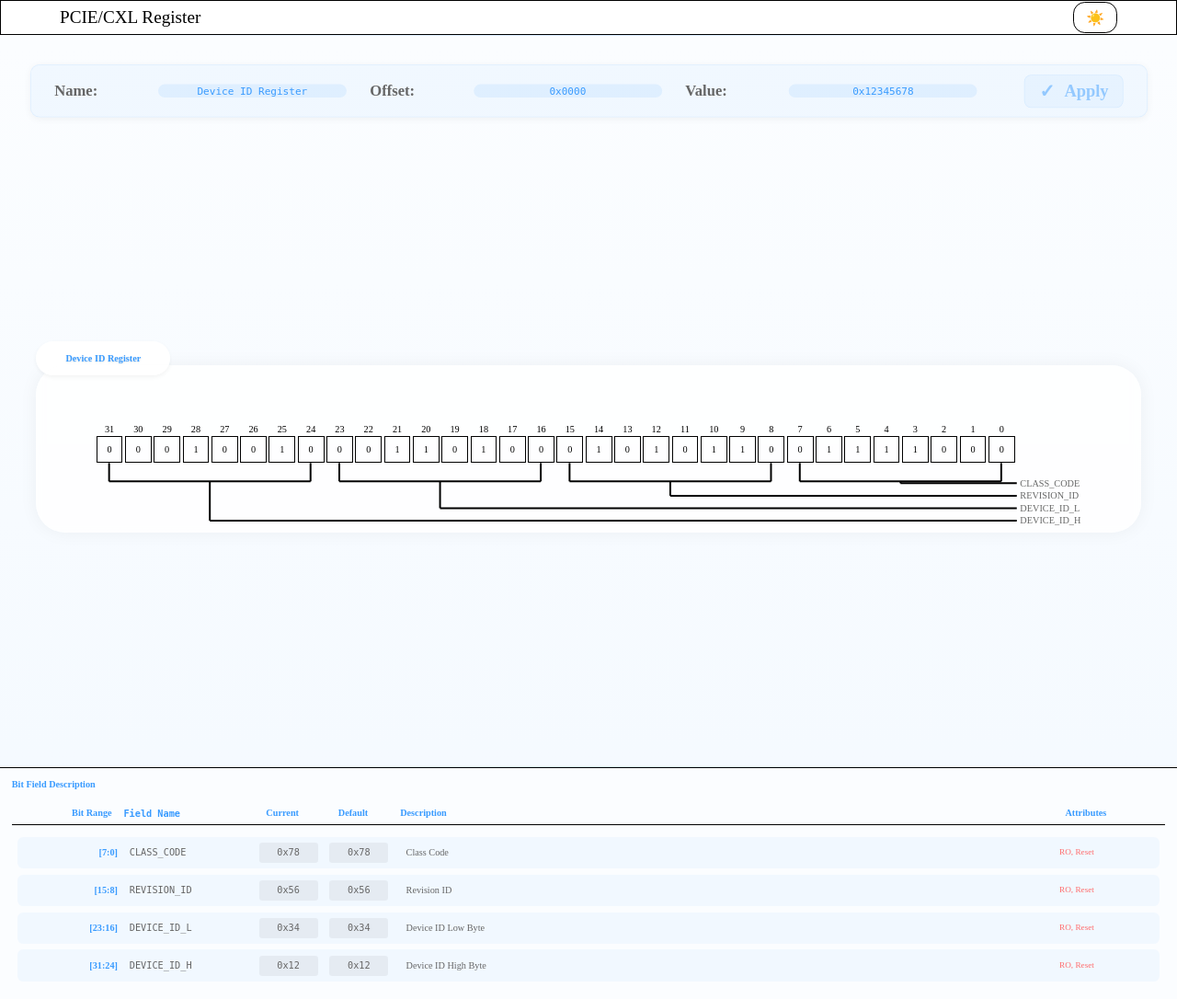
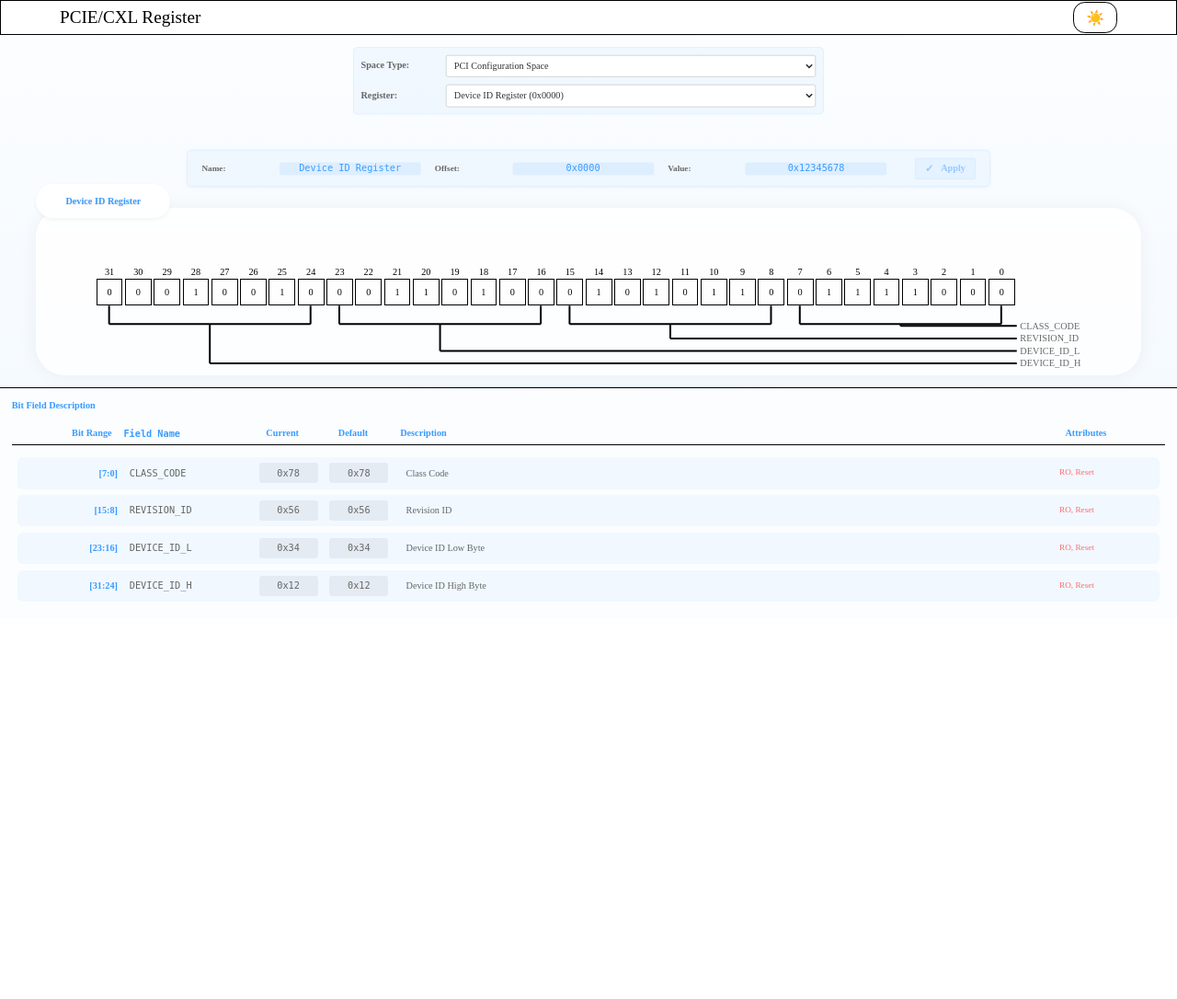
Before and after one commit to paperg/pcie_config_space_analysis, a Flask app: page / in a window 1280 px wide. Shown: the whole page at 92% size. After the commit the page ends 654 px from the top, so only its background shows below. Run offline with Flask 2, Linux system fonts and the light colour scheme.

Commit message:
feat: add select register

```diff
--- a/templates/index.css
+++ b/templates/index.css
@@ -90,12 +90,14 @@ a:hover {
   display: flex;
   flex-direction: column;
   align-items: center;
-  height: 99.4vh;
+  gap: 0.2rem;
+  padding: 0.2rem;
+  min-height: fit-content;
+  width: 100%;
+  box-sizing: border-box;
   background: linear-gradient(to bottom, rgba(57, 155, 255, 0.02), rgba(57, 155, 255, 0.05));
-  padding: 0.5rem;
   position: relative;
   overflow: hidden;
-  gap: 0.5rem;
 }
 .up-box::before {
   content: '';
@@ -130,6 +132,7 @@ a:hover {
   box-shadow: 0 0 20px rgba(0, 0, 0, 0.05);
   backdrop-filter: blur(5px);
   -webkit-backdrop-filter: blur(5px);
+  min-height: fit-content;
 }
 .register-title {
   position: absolute;
@@ -173,6 +176,7 @@ body.dark-theme .register-title {
   flex-direction: row-reverse;
   justify-content: flex-end;
   flex-shrink: 0;
+  min-height: fit-content;
 }
 /* bit-box */
 .bit-box {
@@ -508,28 +512,30 @@ body.dark-theme .bit-description-item .bit-attributes {
   flex-direction: row;
   justify-content: center;
   align-items: center;
-  gap: 0.5rem;
-  padding: 0.2rem 0.5rem;
+  gap: 0.3rem;
+  padding: 0.15rem 0.3rem;
   background: rgba(57, 155, 255, 0.05);
-  border-radius: 0.2rem;
+  border-radius: 0.1rem;
   border: 1px solid rgba(57, 155, 255, 0.1);
-  box-shadow: 0 2px 10px rgba(0, 0, 0, 0.05);
+  box-shadow: 0 1px 5px rgba(0, 0, 0, 0.05);
   width: fit-content;
   min-width: max-content;
-  font-size: 0.6em;
+  font-size: 0.2rem;
   transform: scale(0.8);
   transform-origin: top center;
+  margin-top: -0.2rem;
+  /* Reduce gap with register-selectors */
 }
 .info-item {
   display: flex;
   align-items: center;
-  gap: 0.2rem;
-  font-size: 0.6em;
+  gap: 0.15rem;
+  font-size: 0.2rem;
   line-height: 1.1;
   white-space: nowrap;
 }
 .info-label {
-  min-width: 2rem;
+  min-width: 1.5rem;
   color: #666;
   font-weight: bold;
   user-select: none;
@@ -541,17 +547,17 @@ body.dark-theme .bit-description-item .bit-attributes {
 .info-value {
   font-family: monospace;
   color: #399bff;
-  padding: 0.02rem 0.2rem;
+  padding: 0.02rem 0.15rem;
   background: rgba(57, 155, 255, 0.1);
-  border-radius: 0.15rem;
+  border-radius: 0.05rem;
   transition: all 0.3s ease;
-  min-width: 4rem;
+  min-width: 3rem;
   text-align: center;
-  font-size: 0.6em;
+  font-size: 0.2rem;
 }
 .info-value:hover {
   background: rgba(57, 155, 255, 0.15);
-  transform: translateY(-1px);
+  transform: translateY(-0.01rem);
 }
 body.dark-theme .register-info {
   background: rgba(102, 179, 255, 0.05);
@@ -571,16 +577,16 @@ body.dark-theme .info-value:hover {
 .modify-btn {
   display: flex;
   align-items: center;
-  gap: 0.2rem;
-  padding: 0.1rem 0.3rem;
+  gap: 0.15rem;
+  padding: 0.08rem 0.2rem;
   background: rgba(57, 155, 255, 0.1);
   border: 1px solid rgba(57, 155, 255, 0.2);
-  border-radius: 0.15rem;
+  border-radius: 0.05rem;
   color: #399bff;
-  font-size: 0.6em;
+  font-size: 0.2rem;
   cursor: pointer;
   transition: all 0.3s ease;
-  margin-left: 0.5rem;
+  margin-left: 0.3rem;
   user-select: none;
   -webkit-user-select: none;
   -moz-user-select: none;
@@ -588,7 +594,7 @@ body.dark-theme .info-value:hover {
 }
 .modify-btn:hover {
   background: rgba(57, 155, 255, 0.2);
-  transform: translateY(-1px);
+  transform: translateY(-0.01rem);
 }
 .modify-btn:active {
   transform: translateY(0);
@@ -613,3 +619,95 @@ body.dark-theme .modify-btn {
 body.dark-theme .modify-btn:hover {
   background: rgba(102, 179, 255, 0.2);
 }
+/* Register Selectors */
+.register-selectors {
+  display: flex;
+  flex-direction: column;
+  gap: 0.15rem;
+  width: 100%;
+  max-width: 10rem;
+  padding: 0.15rem;
+  background: rgba(57, 155, 255, 0.05);
+  border-radius: 0.1rem;
+  border: 1px solid rgba(57, 155, 255, 0.1);
+  margin-bottom: 0.3rem;
+  transform: scale(0.8);
+  transform-origin: top center;
+}
+.space-selector,
+.register-selector {
+  display: flex;
+  align-items: center;
+  gap: 0.3rem;
+  width: 100%;
+}
+.space-selector label,
+.register-selector label {
+  font-size: 0.2rem;
+  color: #666;
+  white-space: nowrap;
+  min-width: 1.5rem;
+  font-weight: bold;
+}
+.space-selector select,
+.register-selector select {
+  flex: 1;
+  font-size: 0.2rem;
+  padding: 0.1rem;
+  border: 1px solid #ccc;
+  border-radius: 0.05rem;
+  background: white;
+  color: #333;
+  cursor: pointer;
+  transition: all 0.3s ease;
+}
+.space-selector select:focus,
+.register-selector select:focus {
+  outline: none;
+  border-color: #399bff;
+  box-shadow: 0 0 0 1px rgba(57, 155, 255, 0.2);
+}
+.space-selector select optgroup,
+.register-selector select optgroup {
+  font-weight: bold;
+  color: #399bff;
+  background: rgba(57, 155, 255, 0.05);
+  font-size: 0.2rem;
+}
+.space-selector select option,
+.register-selector select option {
+  font-weight: normal;
+  color: #333;
+  background: white;
+  padding: 0.1rem;
+  font-size: 0.2rem;
+}
+body.dark-theme .register-selectors {
+  background: rgba(102, 179, 255, 0.05);
+  border-color: rgba(102, 179, 255, 0.1);
+}
+body.dark-theme .space-selector label,
+body.dark-theme .register-selector label {
+  color: #ccc;
+}
+body.dark-theme .space-selector select,
+body.dark-theme .register-selector select {
+  background: #333;
+  border-color: #555;
+  color: #fff;
+}
+body.dark-theme .space-selector select:focus,
+body.dark-theme .register-selector select:focus {
+  border-color: #66b3ff;
+  box-shadow: 0 0 0 2px rgba(102, 179, 255, 0.2);
+}
+body.dark-theme .space-selector select optgroup,
+body.dark-theme .register-selector select optgroup {
+  color: #66b3ff;
+  background: rgba(102, 179, 255, 0.05);
+}
+body.dark-theme .space-selector select option,
+body.dark-theme .register-selector select option {
+  color: #fff;
+  background: #333;
+}
--- a/templates/index.html
+++ b/templates/index.html
@@ -20,6 +20,49 @@
     </div>
     <!-- up box -->
     <div class="up-box">
+      <div class="register-selectors">
+        <div class="space-selector">
+          <label>Space Type:</label>
+          <select id="spaceType">
+            <option value="pci">PCI Configuration Space</option>
+            <option value="pcie">PCIe Configuration Space</option>
+            <option value="pcie_ext">PCIe Extended Space</option>
+            <option value="mem">Memory Space</option>
+          </select>
+        </div>
+        <div class="register-selector">
+          <label>Register:</label>
+          <select id="registerSelect">
+            <optgroup label="PCI Configuration Space">
+              <option value="DEVICE_ID">Device ID Register (0x0000)</option>
+              <option value="COMMAND">Command Register (0x0004)</option>
+              <option value="STATUS">Status Register (0x0006)</option>
+            </optgroup>
+            <optgroup label="PCIe Configuration Space">
+              <option value="PCIE_CAP">
+                PCIe Capability Register (0x0100)
+              </option>
+              <option value="DEVICE_CAP">
+                Device Capability Register (0x0104)
+              </option>
+            </optgroup>
+            <optgroup label="PCIe Extended Space">
+              <option value="EXT_CAP">
+                Extended Capability Register (0x1000)
+              </option>
+              <option value="EXT_CTRL">
+                Extended Control Register (0x1004)
+              </option>
+            </optgroup>
+            <optgroup label="Memory Space">
+              <option value="MEM_CTRL">Memory Control Register (0x2000)</option>
+              <option value="MEM_STATUS">
+                Memory Status Register (0x2004)
+              </option>
+            </optgroup>
+          </select>
+        </div>
+      </div>
       <!-- register info -->
       <div class="register-info">
         <div class="info-item">
--- a/templates/index.less
+++ b/templates/index.less
@@ -115,12 +115,14 @@
     display: flex;
     flex-direction: column;
     align-items: center;
-    height: 100vh - 0.6rem;
+    gap: 0.2rem;
+    padding: 0.2rem;
+    min-height: fit-content;
+    width: 100%;
+    box-sizing: border-box;
     background: linear-gradient(to bottom, rgba(57, 155, 255, 0.02), rgba(57, 155, 255, 0.05));
-    padding: 0.5rem;
     position: relative;
     overflow: hidden;
-    gap: 0.5rem;
 
     &::before {
         content: '';
@@ -166,6 +168,7 @@
     box-shadow: 0 0 20px rgba(0, 0, 0, 0.05);
     backdrop-filter: blur(5px);
     -webkit-backdrop-filter: blur(5px);
+    min-height: fit-content;
 }
 
 .register-title {
@@ -220,6 +223,7 @@ body.dark-theme {
     flex-direction: row-reverse;
     justify-content: flex-end;
     flex-shrink: 0;
+    min-height: fit-content;
     // background-color: #466ba4;
 }
 
@@ -641,32 +645,31 @@ body.dark-theme {
     flex-direction: row;
     justify-content: center;
     align-items: center;
-    gap: 0.5rem;
-    padding: 0.2rem 0.5rem;
+    gap: 0.3rem;
+    padding: 0.15rem 0.3rem;
     background: rgba(57, 155, 255, 0.05);
-    border-radius: 0.2rem;
+    border-radius: 0.1rem;
     border: 1px solid rgba(57, 155, 255, 0.1);
-    box-shadow: 0 2px 10px rgba(0, 0, 0, 0.05);
+    box-shadow: 0 1px 5px rgba(0, 0, 0, 0.05);
     width: fit-content;
     min-width: max-content;
-    font-size: @info_font_size;
+    font-size: 0.2rem;
     transform: scale(0.8);
     transform-origin: top center;
+    margin-top: -0.2rem;  /* Reduce gap with register-selectors */
 }
-
-@info_font_size: 0.6em;
 
 .info-item {
     display: flex;
     align-items: center;
-    gap: 0.2rem;
-    font-size: @info_font_size;
+    gap: 0.15rem;
+    font-size: 0.2rem;
     line-height: 1.1;
     white-space: nowrap;
 }
 
 .info-label {
-    min-width: 2rem;
+    min-width: 1.5rem;
     color: #666;
     font-weight: bold;
     user-select: none;
@@ -679,17 +682,17 @@ body.dark-theme {
 .info-value {
     font-family: monospace;
     color: #399bff;
-    padding: 0.02rem 0.2rem;
+    padding: 0.02rem 0.15rem;
     background: rgba(57, 155, 255, 0.1);
-    border-radius: 0.15rem;
+    border-radius: 0.05rem;
     transition: all 0.3s ease;
-    min-width: 4rem;
+    min-width: 3rem;
     text-align: center;
-    font-size: @info_font_size;
+    font-size: 0.2rem;
 
     &:hover {
         background: rgba(57, 155, 255, 0.15);
-        transform: translateY(-1px);
+        transform: translateY(-0.01rem);
     }
 }
 
@@ -717,16 +720,16 @@ body.dark-theme {
 .modify-btn {
     display: flex;
     align-items: center;
-    gap: 0.2rem;
-    padding: 0.1rem 0.3rem;
+    gap: 0.15rem;
+    padding: 0.08rem 0.2rem;
     background: rgba(57, 155, 255, 0.1);
     border: 1px solid rgba(57, 155, 255, 0.2);
-    border-radius: 0.15rem;
+    border-radius: 0.05rem;
     color: #399bff;
-    font-size: @info_font_size;
+    font-size: 0.2rem;
     cursor: pointer;
     transition: all 0.3s ease;
-    margin-left: 0.5rem;
+    margin-left: 0.3rem;
     user-select: none;
     -webkit-user-select: none;
     -moz-user-select: none;
@@ -734,7 +737,7 @@ body.dark-theme {
 
     &:hover {
         background: rgba(57, 155, 255, 0.2);
-        transform: translateY(-1px);
+        transform: translateY(-0.01rem);
     }
 
     &:active {
@@ -768,3 +771,103 @@ body.dark-theme {
         }
     }
 }
+
+/* Register Selectors */
+.register-selectors {
+    display: flex;
+    flex-direction: column;
+    gap: 0.15rem;
+    width: 100%;
+    max-width: 10rem;
+    padding: 0.15rem;
+    background: rgba(57, 155, 255, 0.05);
+    border-radius: 0.1rem;
+    border: 1px solid rgba(57, 155, 255, 0.1);
+    margin-bottom: 0.3rem;
+    transform: scale(0.8);
+    transform-origin: top center;
+}
+
+.space-selector,
+.register-selector {
+    display: flex;
+    align-items: center;
+    gap: 0.3rem;
+    width: 100%;
+
+    label {
+        font-size: 0.2rem;
+        color: #666;
+        white-space: nowrap;
+        min-width: 1.5rem;
+        font-weight: bold;
+    }
+
+    select {
+        flex: 1;
+        font-size: 0.2rem;
+        padding: 0.1rem;
+        border: 1px solid #ccc;
+        border-radius: 0.05rem;
+        background: white;
+        color: #333;
+        cursor: pointer;
+        transition: all 0.3s ease;
+
+        &:focus {
+            outline: none;
+            border-color: #399bff;
+            box-shadow: 0 0 0 1px rgba(57, 155, 255, 0.2);
+        }
+
+        optgroup {
+            font-weight: bold;
+            color: #399bff;
+            background: rgba(57, 155, 255, 0.05);
+            font-size: 0.2rem;
+        }
+
+        option {
+            font-weight: normal;
+            color: #333;
+            background: white;
+            padding: 0.1rem;
+            font-size: 0.2rem;
+        }
+    }
+}
+
+body.dark-theme {
+    .register-selectors {
+        background: rgba(102, 179, 255, 0.05);
+        border-color: rgba(102, 179, 255, 0.1);
+    }
+
+    .space-selector,
+    .register-selector {
+        label {
+            color: #ccc;
+        }
+
+        select {
+            background: #333;
+            border-color: #555;
+            color: #fff;
+
+            &:focus {
+                border-color: #66b3ff;
+                box-shadow: 0 0 0 2px rgba(102, 179, 255, 0.2);
+            }
+
+            optgroup {
+                color: #66b3ff;
+                background: rgba(102, 179, 255, 0.05);
+            }
+
+            option {
+                color: #fff;
+                background: #333;
+            }
+        }
+    }
+}
```
Also changed, not shown: templates/js.js (+374 -12 lines).
